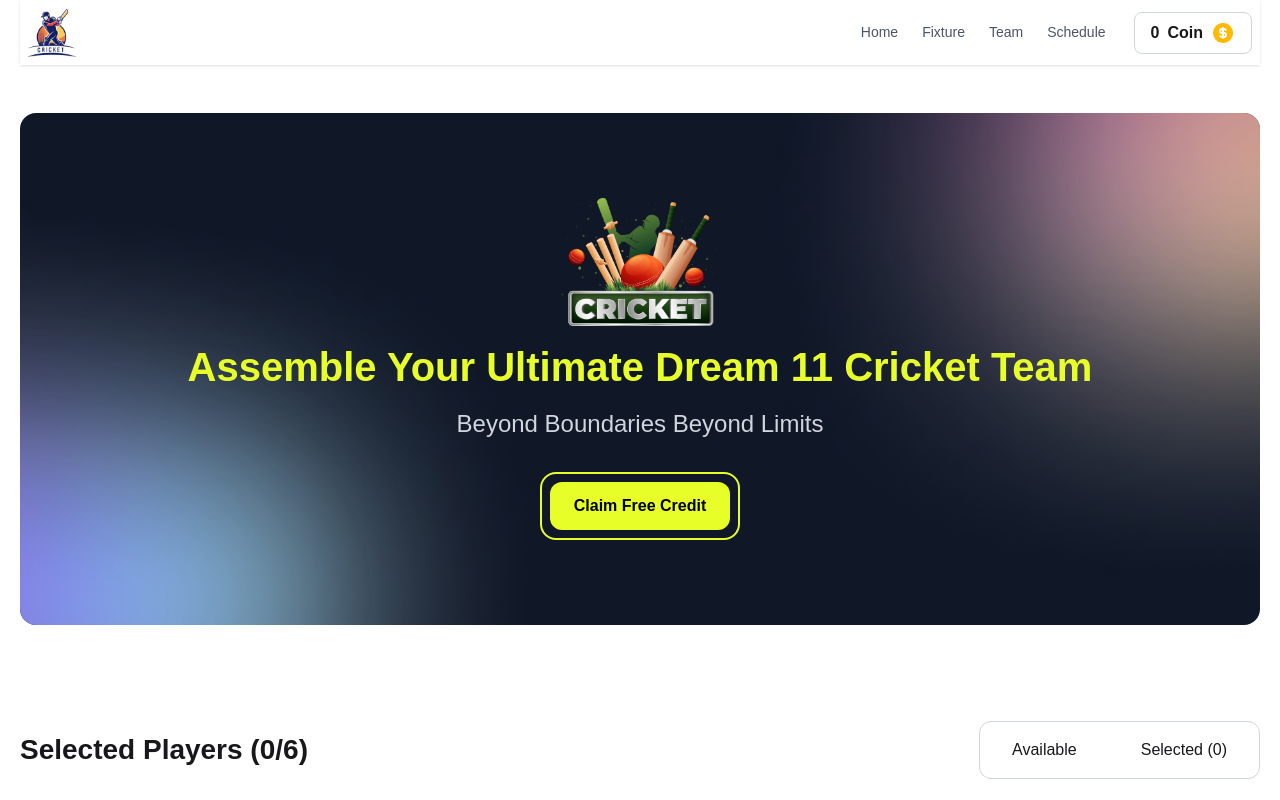
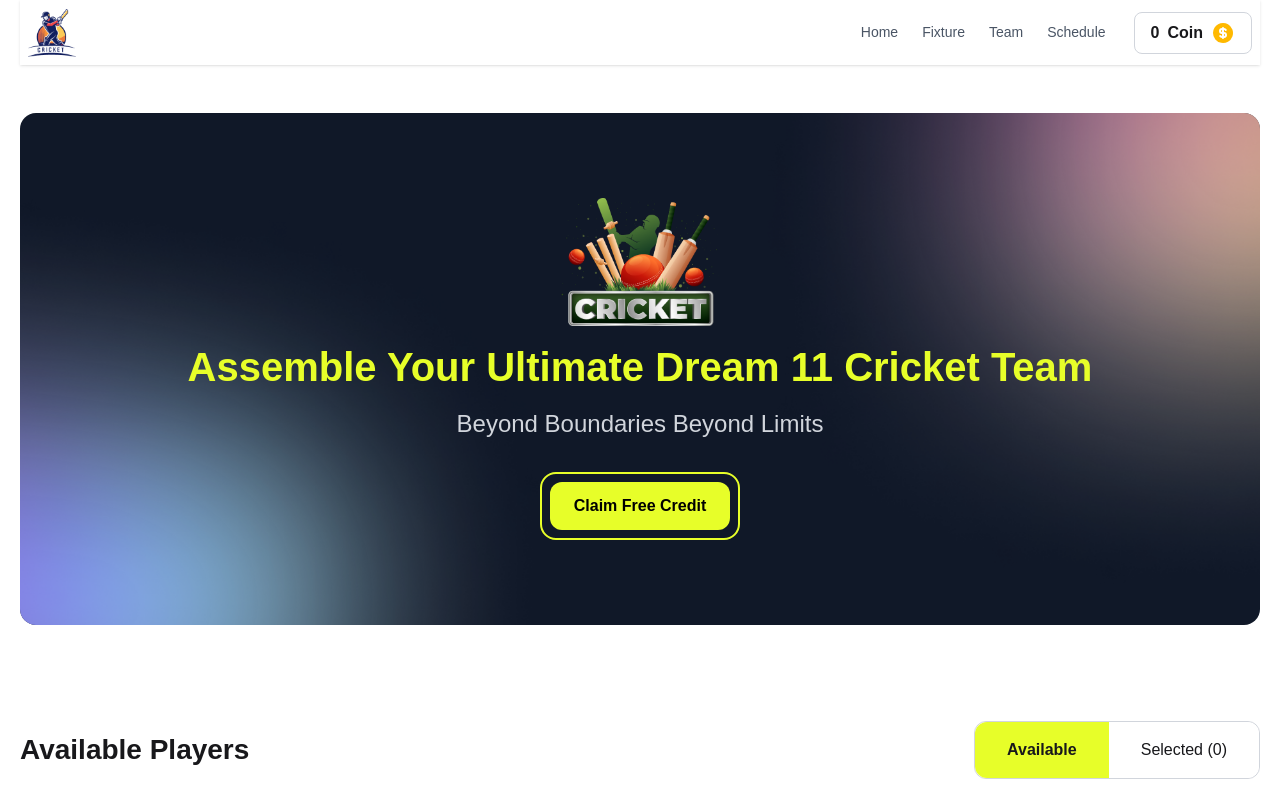
Before and after one commit to Minhajh2o/bpl-collection, a React (Vite) app: page / in a window 1280 px wide. Shown: the top 800 px of the page. Built offline with nearby package versions, Linux system fonts and the light colour scheme.

Commit message:
active status and toggoling functionalitis added.

```diff
--- a/src/App.jsx
+++ b/src/App.jsx
@@ -11,6 +11,9 @@ function App() {
   const [players, setPlayers] = useState([]);
   const [coin, setCoin] = useState(0);
   const [selectedPlayers, setSelectedPlayers] = useState([]);
+  const [isActive, setIsActive] = useState(
+    {available: true, selected: false}
+  );
 
   // fetch players data
   useEffect(() => {
@@ -66,6 +69,15 @@ function App() {
     }
   };
 
+  // Toggle active state
+  const toggleActiveState = (state) => {
+    if (state === "available") {
+      setIsActive({ available: true, selected: false });
+    } else if (state === "selected") {
+      setIsActive({ available: false, selected: true });
+    }
+  };
+
   // app render
   return (
     <>
@@ -78,11 +90,10 @@ function App() {
           <Players
             key={players.id}
             players={players}
+            isActive={isActive}
+            selectedPlayers={selectedPlayers}
+            toggleActiveState={toggleActiveState}
             addSelectedPlayer={addSelectedPlayer}
-            selectedPlayers={selectedPlayers}
-          />
-          <SelectedPlayers
-            selectedPlayers={selectedPlayers}
             removeSelectedPlayer={removeSelectedPlayer}
           />
           <NewsLatter />
--- /dev/null
+++ b/src/Component/body/emptyState/EmptyState.jsx
@@ -0,0 +1,29 @@
+import alertIcon from "../../../assets/alert.png";
+
+const EmptyState = () => {
+    return (
+        <div>
+        <div className="flex flex-col items-center justify-center text-center mt-12 md:mt-16">
+          {/* Alert Icon */}
+          <figure className="h-64 w-64 mx-auto mb-6">
+            <img src={alertIcon} alt="" />
+          </figure>
+          <h3 className="text-3xl text-gray-600 font-semibold">
+            No players selected
+          </h3>
+
+          {/* Button */}
+          <button
+            onClick={() => alert("Please select players to add them to your team.")}
+            className="border-2 border-[#E7FE29] p-1 md:p-2 mt-2 md:mt-4 w-fit rounded-2xl cursor-pointer group"
+          >
+            <div className="bg-[#E7FE29] text-black font-bold py-2 px-4 md:py-3 md:px-6 rounded-xl text-base cursor-pointer group-hover:scale-105 transition-transform duration-300">
+              Add Players
+            </div>
+          </button>
+        </div>
+      </div>
+    );
+};
+
+export default EmptyState;
--- a/src/Component/body/players/Players.jsx
+++ b/src/Component/body/players/Players.jsx
@@ -1,27 +1,48 @@
 import Player from "../player/Player";
+import SelectedPlayers from "../selectedPlayers/SelectedPlayers";
 
-const Players = ({ players, addSelectedPlayer, selectedPlayers }) => {
-
+const Players = ({
+  players,
+  isActive,
+  selectedPlayers,
+  toggleActiveState,
+  addSelectedPlayer,
+  removeSelectedPlayer,
+}) => {
   const countSelected = selectedPlayers.length;
   return (
     <div className="mb-12 md:mb-24">
-      <div className="flex flex-col md:flex-row justify-between items-center gap-4 mb-8">
-        <h3 className="hidden text-[22px] md:text-[28px] font-semibold">
-          Available Players
-        </h3>
-        <h3 className="text-[22px] md:text-[28px] font-semibold">
-          Selected Players ({countSelected}/6)
-        </h3>
+      <div className="flex flex-col-reverse md:flex-row-reverse justify-between items-center gap-4 mb-8">
         {/* Toggle buttons */}
         <div className="flex items-center justify-around w-full md:w-auto border border-gray-300 rounded-xl">
-          <button className="cursor-pointer py-4 px-8 rounded-l-xl">
+          <button
+            onClick={() => toggleActiveState("available")}
+            className={`cursor-pointer py-4 px-8 rounded-l-xl transition-none
+              ${
+                isActive.available ? "bg-[#E7FE29] font-semibold" : "bg-white"
+              }`}
+          >
             Available
           </button>
-          <button className="cursor-pointer py-4 px-8 rounded-r-xl">
+          <button
+            onClick={() => toggleActiveState("selected")}
+            className={`cursor-pointer py-4 px-8 rounded-r-xl transition-none
+              ${isActive.selected ? "bg-[#E7FE29] font-semibold" : "bg-white"}`}
+          >
             Selected (<span>{countSelected}</span>)
           </button>
         </div>
+
+        {/* Title */}
+        <h3 className="text-[22px] md:text-[28px] font-semibold">
+          {isActive.available
+            ? "Available Players"
+            : `Selected Players (${countSelected}/6)`}
+        </h3>
       </div>
+
+      {/* Player Cards */}
+      {isActive.available ? (
         <div className="grid grid-cols-1 md:grid-cols-2 lg:grid-cols-3 gap-6">
           {players.map((player) => (
             <Player
@@ -32,6 +53,12 @@ const Players = ({ players, addSelectedPlayer, selectedPlayers }) => {
             />
           ))}
         </div>
+      ) : (
+        <SelectedPlayers
+          selectedPlayers={selectedPlayers}
+          removeSelectedPlayer={removeSelectedPlayer}
+        />
+      )}
     </div>
   );
 };
--- a/src/Component/body/selectedPlayers/SelectedPlayers.jsx
+++ b/src/Component/body/selectedPlayers/SelectedPlayers.jsx
@@ -1,33 +1,12 @@
+import EmptyState from "../emptyState/EmptyState";
 import SelectedPlayer from "../selectedPlayer/SelectedPlayer";
-import alertIcon from "../../../assets/alert.png";
 
 const SelectedPlayers = ({ selectedPlayers, removeSelectedPlayer }) => {
   return (
     <div className="mb-12 md:mb-24">
-      {/* No Players Selected */}
-      <div className="">
-        <div className="flex flex-col items-center justify-center text-center">
-          {/* Alert Icon */}
-          <figure className="h-64 w-64 mx-auto mb-6">
-            <img src={alertIcon} alt="" />
-          </figure>
-          <h3 className="text-3xl text-gray-600 font-semibold">
-            No players selected
-          </h3>
-
-          {/* Button */}
-          <button
-            onClick={() => alert("Please select players to add them to your team.")}
-            className="border-2 border-[#E7FE29] p-1 md:p-2 mt-2 md:mt-4 w-fit rounded-2xl cursor-pointer group"
-          >
-            <div className="bg-[#E7FE29] text-black font-bold py-2 px-4 md:py-3 md:px-6 rounded-xl text-base cursor-pointer group-hover:scale-105 transition-transform duration-300">
-              Add Players
-            </div>
-          </button>
-        </div>
-      </div>
-
-      {/* Selected Players List */}
+      {selectedPlayers.length === 0 ? (
+        <EmptyState />
+      ) : (
         <div className="space-y-4">
           {selectedPlayers.map((selectedPlayer) => (
             <SelectedPlayer
@@ -37,6 +16,7 @@ const SelectedPlayers = ({ selectedPlayers, removeSelectedPlayer }) => {
             />
           ))}
         </div>
+      )}
     </div>
   );
 };
```
Lines whose indentation alone changed are shown as unchanged.
